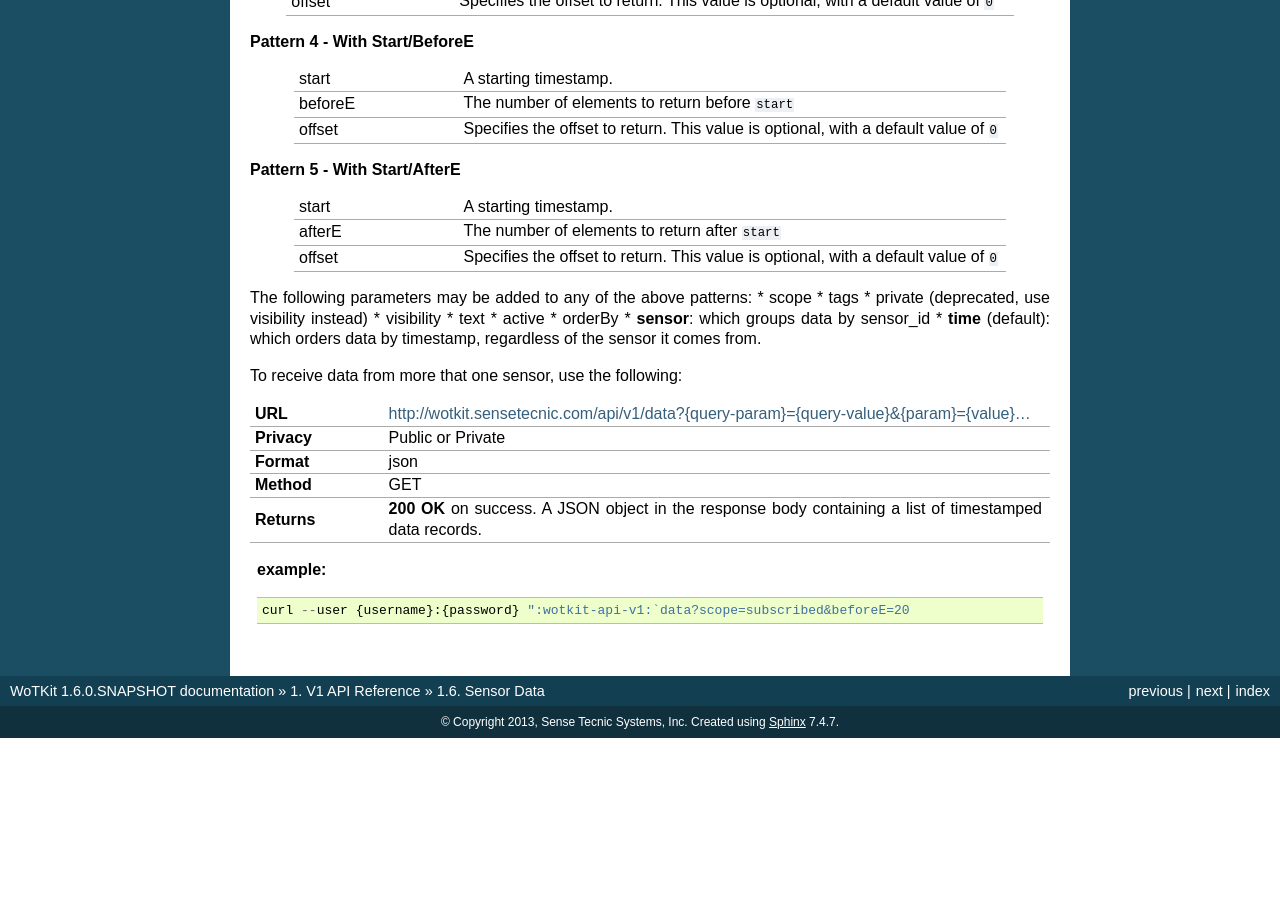
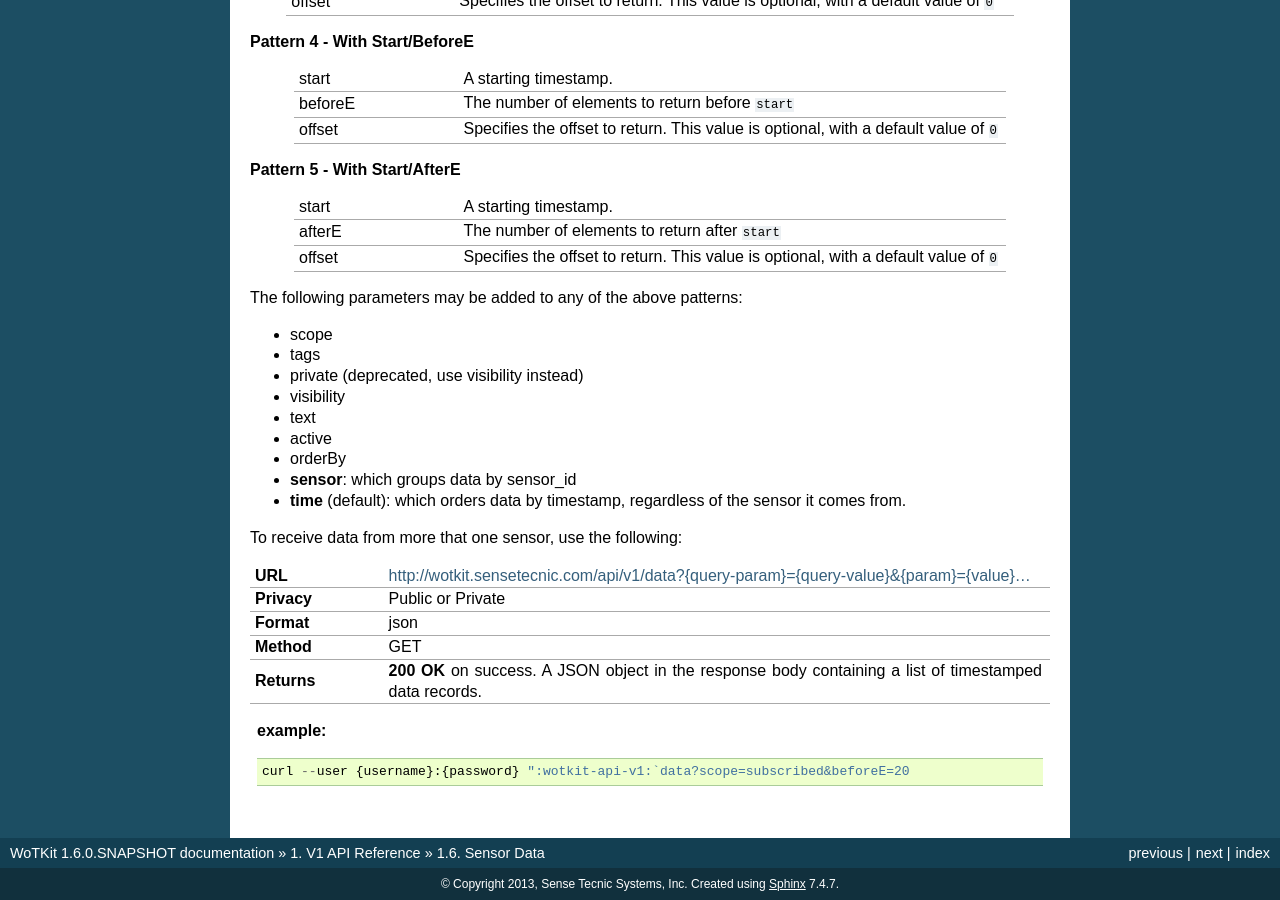
Before and after one commit to SenseTecnic/wotkit-docs, a Sphinx documentation site: the page built from source/api_v1/api_sensor_data.rst, in a window 1280 px wide and 900 px high, scrolled down 4841 px. Built offline with Sphinx 7.4.7, drawn with Linux system fonts in a browser that asks for light colours; formulas are drawn with MathJax 3; before the commit the page ends 5579 px from its top, so only the background shows below that.

```diff
--- a/source/api_v1/api_actuators.rst
+++ b/source/api_v1/api_actuators.rst
@@ -47,7 +47,7 @@ pairs corresponding to the data fields to the
 	* - **Privacy**
 	  - Public or Private
 	* - **Format**
-	  - json
+	  - x-www-form-urlencoded
 	* - **Method**
 	  - POST
 	* - **Returns**
--- a/source/api_v1/api_sensor_data.rst
+++ b/source/api_v1/api_sensor_data.rst
@@ -383,15 +383,16 @@ searching for sensors or sensor data. The query must be specified using one of t
     - Specifies the offset to return. This value is optional, with a default value of ``0``
 
 The following parameters may be added to any of the above patterns:
-* scope
-* tags
-* :strikethrough:`private` (deprecated, use visibility instead)
-* visibility
-* text
-* active
-* orderBy
-* **sensor**: which groups data by sensor_id
-* **time** (default): which orders data by timestamp, regardless of the sensor it comes from.
+
+- scope
+- tags
+- :strikethrough:`private` (deprecated, use visibility instead)
+- visibility
+- text
+- active
+- orderBy
+- **sensor**: which groups data by sensor_id
+- **time** (default): which orders data by timestamp, regardless of the sensor it comes from.
 
 To receive data from more that one sensor, use the following:
 
```
